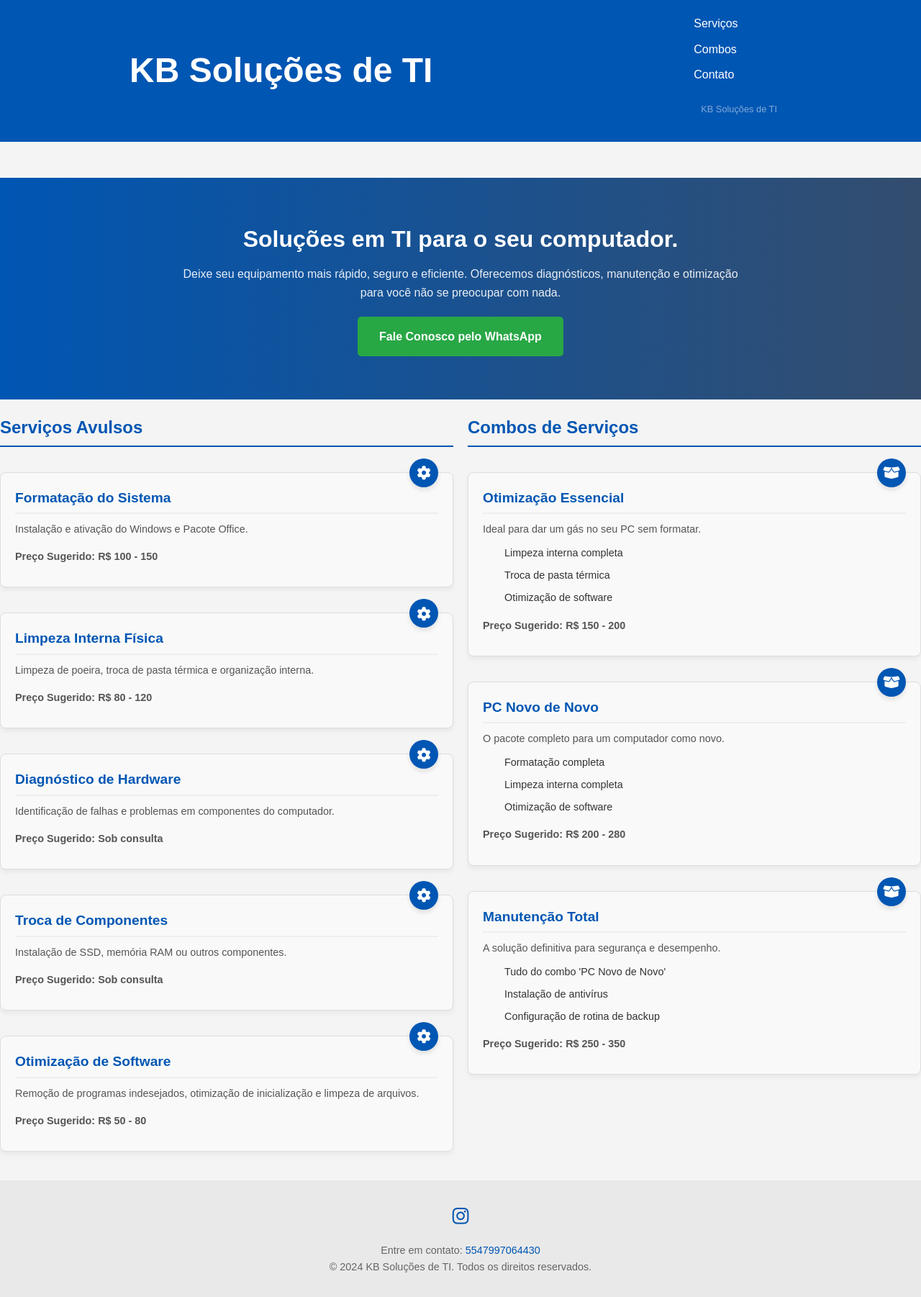
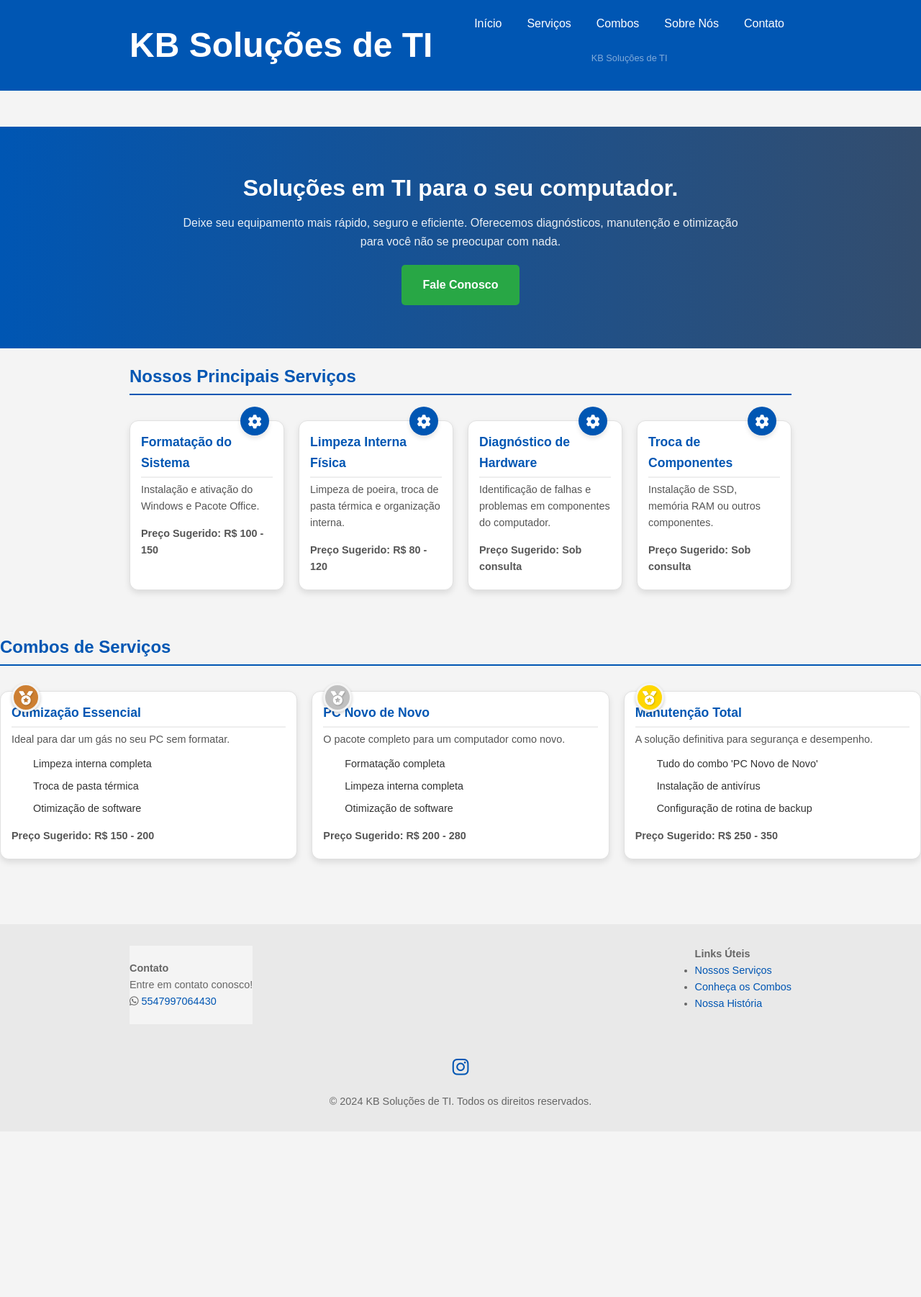
Before and after one commit to eukevinbruno/autonomo, a Flask app: page / in a window 1280 px wide. Shown: the whole page at 72% size. After the commit the page ends 1538 px from the top, so only its background shows below. Run offline with Flask 3, Linux system fonts and the light colour scheme.

Commit message:
Organização do código

```diff
--- a/app.py
+++ b/app.py
@@ -2,7 +2,6 @@
 # Importações#
 # =====================#
 from flask import Flask, render_template
-from config import CONFIGURACOES_DO_NEGOCIO, SERVICOS_INDIVIDUAIS, COMBOS_DE_SERVICOS
 
 
 # =====================#
@@ -11,6 +10,10 @@ from config import CONFIGURACOES_DO_NEGOCIO, SERVICOS_INDIVIDUAIS, COMBOS_DE_SER
 
 # Cria uma instância da aplicação Flask.
 app = Flask(__name__)
+
+# Importa os dados dinâmicos do config.py
+from config import CONFIGURACOES_DO_NEGOCIO, SERVICOS_INDIVIDUAIS, COMBOS_DE_SERVICOS
+
 
 # =====================#
 # Roteamento de Páginas#
@@ -21,8 +24,6 @@ app = Flask(__name__)
 def pagina_inicial():
     '''
     Renderiza a página inicial do site.
-
-    Passa os dados dinâmicos do negócio, serviços e combos para o template.
 
     Retorna:
         Renderiza o template 'index.html' com as variáveis de contexto.
@@ -35,12 +36,68 @@ def pagina_inicial():
         combos=COMBOS_DE_SERVICOS
     )
 
+# Rota para a página de serviços.
+@app.route('/servicos')
+def pagina_servicos():
+    '''
+    Renderiza a página dedicada a todos os serviços.
+
+    Retorna:
+        Renderiza o template 'servicos.html' com as variáveis de contexto.
+    '''
+    return render_template(
+        'servicos.html',
+        configuracoes=CONFIGURACOES_DO_NEGOCIO,
+        servicos=SERVICOS_INDIVIDUAIS
+    )
+
+# Rota para a página de combos.
+@app.route('/combos')
+def pagina_combos():
+    '''
+    Renderiza a página dedicada aos combos.
+
+    Retorna:
+        Renderiza o template 'combos.html' com as variáveis de contexto.
+    '''
+    return render_template(
+        'combos.html',
+        configuracoes=CONFIGURACOES_DO_NEGOCIO,
+        combos=COMBOS_DE_SERVICOS
+    )
+
+# Rota para a página "Sobre Nós".
+@app.route('/sobre')
+def pagina_sobre():
+    '''
+    Renderiza a página "Sobre Nós" com informações do negócio.
+
+    Retorna:
+        Renderiza o template 'sobre.html' com as variáveis de contexto.
+    '''
+    return render_template(
+        'sobre.html',
+        configuracoes=CONFIGURACOES_DO_NEGOCIO
+    )
+
+# Rota para a página de contato.
+@app.route('/contato')
+def pagina_contato():
+    '''
+    Renderiza a página de contato com um formulário simples.
+
+    Retorna:
+        Renderiza o template 'contato.html' com as variáveis de contexto.
+    '''
+    return render_template(
+        'contato.html',
+        configuracoes=CONFIGURACOES_DO_NEGOCIO
+    )
 
 # =====================#
 # Execução Principal#
 # =====================#
 
 # Executa o servidor de desenvolvimento do Flask.
-# O modo de debug é ativado para facilitar o desenvolvimento.
 if __name__ == '__main__':
     app.run(debug=True)
--- a/config.py
+++ b/config.py
@@ -63,6 +63,7 @@ COMBOS_DE_SERVICOS = [
             "Otimização de software"
         ],
         "preco_sugerido": "R$ 150 - 200",
+        "nivel_do_combo": 1
     },
     {
         "nome_do_combo": "PC Novo de Novo",
@@ -73,6 +74,7 @@ COMBOS_DE_SERVICOS = [
             "Otimização de software"
         ],
         "preco_sugerido": "R$ 200 - 280",
+        "nivel_do_combo": 2
     },
     {
         "nome_do_combo": "Manutenção Total",
@@ -83,5 +85,6 @@ COMBOS_DE_SERVICOS = [
             "Configuração de rotina de backup"
         ],
         "preco_sugerido": "R$ 250 - 350",
+        "nivel_do_combo": 3
     },
 ]
--- a/static/css/estilos.css
+++ b/static/css/estilos.css
@@ -12,7 +12,7 @@ body {
     line-height: 1.6;
     background-color: #f4f4f4;
     color: #333;
-    overflow-x: hidden; /* Garantia de que não haverá rolagem horizontal */
+    overflow-x: hidden;
 }
 
 .container {
@@ -75,23 +75,8 @@ body {
     justify-content: space-between;
 }
 
-.menu-overlay {
-    position: fixed;
-    top: 0;
-    left: 0;
-    width: 100%;
-    height: 100%;
-    background-color: rgba(0, 0, 0, 0.3);
-    z-index: 15;
-    display: none;
-}
-
 .menu-aberto .menu-de-navegacao {
     transform: translateX(0);
-}
-
-.menu-aberto .menu-overlay {
-    display: block;
 }
 
 .lista-de-links {
@@ -163,55 +148,63 @@ body {
 }
 
 .conteudo-principal {
-    padding-top: 30px;
-    padding-bottom: 20px;
+    padding: 30px 0;
 }
 
-.secao-servicos, .secao-combos {
+.secao-servicos, .secao-combos, .secao-sobre-nos, .secao-contato {
     background-color: #f4f4f4;
-    padding: 0;
+    padding: 20px 0;
     margin-bottom: 20px;
     border-radius: 0;
     box-shadow: none;
 }
+.secao-servicos h2, .secao-combos h2, .secao-sobre-nos h2, .secao-contato h2 {
+    color: #0056b3;
+    margin-bottom: 15px;
+    border-bottom: 2px solid #0056b3;
+    padding-bottom: 5px;
+    text-align: center;
+}
 
 /* Estilos para os Cartões de Serviço e Combo */
-.cards-container {
+/* Contêiner da grade de serviços */
+.cards-container-servicos {
     display: flex;
     flex-direction: column;
     gap: 15px;
     padding: 0 20px;
 }
 
-/* Estilos específicos para a rolagem horizontal */
+/* Estilos específicos para a rolagem horizontal dos combos */
 .cards-container-rolagem {
+    display: flex;
     flex-direction: row;
     overflow-x: auto;
     scroll-snap-type: x mandatory;
-    gap: 15px;
+    gap: 20px;
     padding: 0 20px 10px;
 }
-
 .cards-container-rolagem .cartao-combo {
     flex: 0 0 calc(100% - 40px);
     scroll-snap-align: start;
 }
 
-
+/* Estilização para o card de serviço e combo */
 .cartao-servico, .cartao-combo {
     position: relative;
-    background-color: #f9f9f9;
-    border: 1px solid #ddd;
-    border-radius: 8px;
-    padding: 20px;
-    box-shadow: 0 4px 6px rgba(0, 0, 0, 0.05);
+    background-color: #ffffff;
+    border: 1px solid #e0e0e0;
+    border-radius: 12px;
+    padding: 15px;
+    box-shadow: 0 4px 8px rgba(0, 0, 0, 0.1);
     transition: transform 0.3s, box-shadow 0.3s;
     margin-top: 20px;
+    height: auto;
 }
 
 .cartao-servico:hover, .cartao-combo:hover {
     transform: translateY(-5px);
-    box-shadow: 0 6px 12px rgba(0, 0, 0, 0.1);
+    box-shadow: 0 8px 16px rgba(0, 0, 0, 0.15);
 }
 
 .icone-cartao {
@@ -230,25 +223,17 @@ body {
     box-shadow: 0 4px 6px rgba(0,0,0,0.1);
 }
 
-.secao-servicos h2, .secao-combos h2 {
+.cartao-servico h3, .cartao-combo h3 {
+    font-size: 1.1em;
     color: #0056b3;
-    margin-bottom: 15px;
-    border-bottom: 2px solid #0056b3;
-    padding-bottom: 5px;
-    text-align: center;
-}
-
-.cartao-servico h3, .cartao-combo h3 {
-    font-size: 1.2em;
-    color: #0056b3;
-    margin-bottom: 10px;
+    margin-bottom: 5px;
     padding-bottom: 5px;
     border-bottom: 2px solid #eee;
 }
 
 .cartao-servico p, .cartao-combo p {
     font-size: 0.9em;
-    margin-bottom: 10px;
+    margin-bottom: 5px;
     color: #555;
 }
 
@@ -274,12 +259,169 @@ body {
     margin-top: 15px;
 }
 
+/* Estilos para o badge de medalha */
+.badge-medalha {
+    position: absolute;
+    top: -12px; /* Ajusta a posição para que fique sobre o card */
+    left: 15px;
+    width: 40px;
+    height: 40px;
+    border-radius: 50%;
+    border: 3px solid #f4f4f4; /* Adiciona uma borda para destacar a medalha */
+    display: flex;
+    align-items: center;
+    justify-content: center;
+    color: white;
+    font-size: 1.2em;
+    box-shadow: 0 2px 4px rgba(0,0,0,0.2);
+}
+
+.badge-medalha .fa-medal {
+    text-shadow: 1px 1px 2px rgba(0,0,0,0.2);
+}
+/* Cores das medalhas */
+.nivel-1 { background-color: #cd7f32; /* Bronze */ }
+.nivel-2 { background-color: #c0c0c0; /* Prata */ }
+.nivel-3 { background-color: #ffd700; /* Ouro */ }
+
+/* Estilos da seção "Sobre Nós" */
+.secao-sobre-nos p {
+    margin-bottom: 15px;
+    line-height: 1.8;
+    color: #555;
+}
+.secao-sobre-nos h3 {
+    color: #0056b3;
+    margin-top: 30px;
+    margin-bottom: 10px;
+    border-bottom: 2px solid #eee;
+    padding-bottom: 5px;
+}
+.secao-sobre-nos .lista-de-valores {
+    list-style: none;
+    padding: 0;
+    display: flex;
+    flex-wrap: wrap;
+    gap: 15px;
+}
+.secao-sobre-nos .lista-de-valores li {
+    background-color: #e9e9e9;
+    padding: 10px 15px;
+    border-radius: 5s;
+    display: flex;
+    align-items: center;
+    gap: 8px;
+    font-weight: bold;
+    color: #555;
+    flex: 1 1 45%;
+}
+.secao-sobre-nos .lista-de-valores i {
+    color: #0056b3;
+}
+
+/* Estilos da seção de contato */
+.formulario-de-contato {
+    background-color: #f9f9f9;
+    padding: 20px;
+    border-radius: 8px;
+    box-shadow: 0 2px 4px rgba(0,0,0,0.05);
+}
+
+.campo-de-formulario {
+    margin-bottom: 15px;
+}
+
+.campo-de-formulario label {
+    display: block;
+    margin-bottom: 5px;
+    font-weight: bold;
+    color: #555;
+}
+
+.campo-de-formulario input,
+.campo-de-formulario textarea {
+    width: 100%;
+    padding: 10px;
+    border: 1px solid #ccc;
+    border-radius: 4px;
+    font-size: 1em;
+    font-family: Arial, sans-serif;
+}
+
+.campo-de-formulario textarea {
+    resize: vertical;
+}
+
+.bt-enviar-formulario {
+    width: 100%;
+    padding: 15px;
+    background-color: #0056b3;
+    color: white;
+    border: none;
+    border-radius: 5px;
+    font-size: 1.1em;
+    font-weight: bold;
+    cursor: pointer;
+    transition: background-color 0.3s;
+}
+
+.bt-enviar-formulario:hover {
+    background-color: #004a99;
+}
+
+.info-contato-rodape {
+    margin-top: 30px;
+    text-align: center;
+    font-size: 1em;
+}
+
+.info-contato-rodape h3 {
+    color: #0056b3;
+    margin-bottom: 10px;
+}
+.info-contato-rodape p {
+    margin-bottom: 8px;
+}
+.info-contato-rodape i {
+    color: #0056b3;
+    margin-right: 5px;
+}
+
+/* Estilos do rodapé */
 .rodape {
     text-align: center;
     font-size: 0.9em;
     color: #666;
-    padding: 30px 0;
+    padding: 30px 20px;
     background-color: #e9e9e9;
+}
+
+.rodape .secoes-do-rodape {
+    display: flex;
+    flex-direction: column;
+    gap: 20px;
+    margin-bottom: 20px;
+    text-align: center;
+}
+
+.rodape .secoes-do_rodape h4 {
+    color: #0056b3;
+    margin-bottom: 10px;
+}
+
+.rodape .secoes-do_rodape ul {
+    list-style: none;
+    padding: 0;
+}
+
+.rodape .secoes-do_rodape a {
+    color: #555;
+    text-decoration: none;
+    transition: color 0.3s;
+}
+
+.rodape .secoes-do_rodape a:hover {
+    color: #007bff;
 }
 
 .rodape a {
@@ -310,7 +452,7 @@ body {
         justify-content: space-between;
     }
 
-    .bt-menu-sanduiche, .menu-overlay {
+    .bt-menu-sanduiche {
         display: none;
     }
 
@@ -331,6 +473,7 @@ body {
     }
 
     .lista-de-links {
+        display: flex;
         flex-direction: row;
         gap: 15px;
     }
@@ -341,37 +484,52 @@ body {
     }
 
     .conteudo-principal {
-        display: grid;
-        grid-template-columns: 1fr 1fr;
-        gap: 20px;
         padding-top: 50px;
+        padding-bottom: 50px;
     }
 
-    .secao-servicos h2, .secao-combos h2 {
+    .secao-servicos h2, .secao-combos h2, .secao-sobre-nos h2, .secao-contato h2 {
         text-align: left;
     }
 
-    .secao-servicos .cards-container, .secao-combos .cards-container {
-        display: flex;
-        flex-direction: column;
-        gap: 15px;
+    .secao-servicos .cards-container-servicos {
+        display: grid;
+        grid-template-columns: repeat(4, 1fr);
+        gap: 20px;
         padding: 0;
     }
 
-    .cards-container-rolagem {
-        flex-direction: column;
+    .secao-combos .cards-container-rolagem {
+        display: grid;
+        grid-template-columns: 1fr 1fr 1fr;
+        gap: 20px;
         overflow-x: visible;
         scroll-snap-type: none;
         padding: 0;
-        margin: 0;
-        gap: 15px;
     }
 
     .cards-container-rolagem .cartao-combo {
+        flex-basis: auto;
         width: auto;
     }
 
-    .secao-apresentacao {
-        grid-column: span 2;
+    .secao-sobre-nos .lista-de-valores {
+        flex-wrap: nowrap;
+        gap: 20px;
+    }
+    .secao-sobre-nos .lista-de-valores li {
+        flex: 1;
+    }
+
+    .rodape .secoes-do-rodape {
+        flex-direction: row;
+        justify-content: space-between;
+        text-align: left;
+    }
+    .secao-links-uteis {
+        order: 2;
+    }
+    .secao-contato {
+        order: 1;
     }
 }
--- a/static/js/menu.js
+++ b/static/js/menu.js
@@ -6,51 +6,40 @@ document.addEventListener('DOMContentLoaded', function() {
     'Adiciona um ouvinte de evento para o carregamento completo do DOM.'
 
     // Obtém os elementos do DOM
-    const botaoMenu = document.querySelector('.bt-menu-sanduiche');
-    const menuNavegacao = document.getElementById('menu-navegacao');
-    const menuOverlay = document.querySelector('.menu-overlay');
-    const linksDoMenu = menuNavegacao.querySelectorAll('a');
+    const Bt_menu_sanduiche = document.querySelector('.bt-menu-sanduiche');
+    const Menu_de_navegacao = document.getElementById('menu-navegacao');
+    const Overlay_do_menu = document.querySelector('.menu-overlay');
+    const Links_do_menu = Menu_de_navegacao.querySelectorAll('a');
 
     // Função para fechar o menu
-    function FecharMenu() {
+    function Fechar_menu() {
         'Remove as classes necessárias para ocultar o menu e o overlay.'
         document.body.classList.remove('menu-aberto');
-        botaoMenu.setAttribute('aria-expanded', 'false');
+        Bt_menu_sanduiche.setAttribute('aria-expanded', 'false');
     }
 
-    // Adiciona um evento de clique ao botão para abrir o menu
-    botaoMenu.addEventListener('click', function() {
+    // Função para abrir o menu
+    function Abrir_menu() {
         'Adiciona as classes necessárias para exibir o menu e o overlay.'
         document.body.classList.add('menu-aberto');
-        this.setAttribute('aria-expanded', 'true');
-    });
+        Bt_menu_sanduiche.setAttribute('aria-expanded', 'true');
+    }
+
+    // Adiciona evento de clique para abrir o menu
+    Bt_menu_sanduiche.addEventListener('click', Abrir_menu);
 
     // Adiciona eventos de clique para fechar o menu
-    menuOverlay.addEventListener('click', FecharMenu);
+    Overlay_do_menu.addEventListener('click', Fechar_menu);
 
     // Adiciona evento de clique em cada link do menu para fechar o painel e navegar.
-    linksDoMenu.forEach(link => {
-        link.addEventListener('click', function(event) {
-            'Fecha o menu e garante que a navegação para a âncora ocorra.'
-
-            // Obtém o destino da âncora (ex: "#servicos")
-            const destino_ancora = this.getAttribute('href');
-
-            // Fecha o menu primeiro
-            FecharMenu();
-
-            // Espera a transição do menu terminar antes de rolar a página
-            setTimeout(function() {
-                // Navega para a âncora
-                window.location.href = destino_ancora;
-            }, 300); // 300ms, o mesmo tempo da transição CSS
-        });
+    Links_do_menu.forEach(link => {
+        link.addEventListener('click', Fechar_menu);
     });
 
     // Fecha o menu ao redimensionar a tela para desktop
     window.addEventListener('resize', function() {
         if (window.innerWidth > 600 && document.body.classList.contains('menu-aberto')) {
-            FecharMenu();
+            Fechar_menu();
         }
     });
 });
--- a/templates/base.html
+++ b/templates/base.html
@@ -13,14 +13,16 @@
             <button class="bt-menu-sanduiche" aria-expanded="false" aria-controls="menu-navegacao">
                 <i class="fa-solid fa-bars"></i>
             </button>
-            <a href="/" class="link-logo">
+            <a href="{{ url_for('pagina_inicial') }}" class="link-logo">
                 <h1 class="titulo-principal">{{ configuracoes.nome_da_empresa }}</h1>
             </a>
             <nav id="menu-navegacao" class="menu-de-navegacao">
                 <ul class="lista-de-links">
-                    <li><a href="{{ url_for('pagina_inicial') }}#servicos" class="link-de-navegacao">Serviços</a></li>
-                    <li><a href="{{ url_for('pagina_inicial') }}#combos" class="link-de-navegacao">Combos</a></li>
-                    <li><a href="https://wa.me/{{ configuracoes.contato_whatsapp }}" class="link-de-navegacao">Contato</a></li>
+                    <li><a href="{{ url_for('pagina_inicial') }}" class="link-de-navegacao">Início</a></li>
+                    <li><a href="{{ url_for('pagina_servicos') }}" class="link-de-navegacao">Serviços</a></li>
+                    <li><a href="{{ url_for('pagina_combos') }}" class="link-de-navegacao">Combos</a></li>
+                    <li><a href="{{ url_for('pagina_sobre') }}" class="link-de-navegacao">Sobre Nós</a></li>
+                    <li><a href="{{ url_for('pagina_contato') }}" class="link-de-navegacao">Contato</a></li>
                 </ul>
                 <div class="nome-no-menu-rodape">
                     {{ configuracoes.nome_da_empresa }}
@@ -29,8 +31,6 @@
         </div>
     </header>
 
-    <div class="menu-overlay" aria-label="Fechar Menu"></div>
-
     <main class="conteudo-principal">
         {% block conteudo %}
         {% endblock %}
@@ -38,10 +38,24 @@
 
     <footer class="rodape">
         <div class="container">
+            <div class="secoes-do-rodape">
+                <div class="secao-links-uteis">
+                    <h4>Links Úteis</h4>
+                    <ul>
+                        <li><a href="{{ url_for('pagina_servicos') }}">Nossos Serviços</a></li>
+                        <li><a href="{{ url_for('pagina_combos') }}">Conheça os Combos</a></li>
+                        <li><a href="{{ url_for('pagina_sobre') }}">Nossa História</a></li>
+                    </ul>
+                </div>
+                <div class="secao-contato">
+                    <h4>Contato</h4>
+                    <p>Entre em contato conosco!</p>
+                    <p><i class="fa-brands fa-whatsapp"></i> <a href="https://wa.me/{{ configuracoes.contato_whatsapp }}">{{ configuracoes.contato_whatsapp }}</a></p>
+                </div>
+            </div>
             <div class="links-sociais">
-                <a href="https://www.instagram.com/eukevinbruno/" target="_blank" aria-label="Instagram"><i class="fa-brands fa-instagram"></i></a>
+                <a href="https://www.instagram.com/{{ configuracoes.contato_instagram | replace('@', '') }}/" target="_blank" aria-label="Instagram"><i class="fa-brands fa-instagram"></i></a>
             </div>
-            <p>Entre em contato: <a href="https://wa.me/{{ configuracoes.contato_whatsapp }}">{{ configuracoes.contato_whatsapp }}</a></p>
             <p>&copy; 2024 {{ configuracoes.nome_da_empresa }}. Todos os direitos reservados.</p>
         </div>
     </footer>
--- a/templates/index.html
+++ b/templates/index.html
@@ -1,7 +1,7 @@
 {% extends 'base.html' %}
 
 {% block titulo %}
-    {{ configuracoes.nome_da_empresa }} | Home
+    {{ configuracoes.nome_da_empresa }} | Início
 {% endblock %}
 
 {% block conteudo %}
@@ -9,14 +9,15 @@
     <div class="hero-conteudo">
         <h2 class="slogan">Soluções em TI para o seu computador.</h2>
         <p class="descricao-hero">Deixe seu equipamento mais rápido, seguro e eficiente. Oferecemos diagnósticos, manutenção e otimização para você não se preocupar com nada.</p>
-        <a href="https://wa.me/{{ configuracoes.contato_whatsapp }}" target="_blank" class="bt-chamada-principal">Fale Conosco pelo WhatsApp</a>
+        <a href="{{ url_for('pagina_contato') }}" class="bt-chamada-principal">Fale Conosco</a>
     </div>
 </section>
 
 <section class="secao-servicos" id="servicos">
-    <h2>Serviços Avulsos</h2>
-    <div class="cards-container">
-        {% for servico in servicos %}
+    <div class="container">
+        <h2>Nossos Principais Serviços</h2>
+        <div class="cards-container-servicos">
+            {% for servico in servicos[:4] %}
             <article class="cartao-servico">
                 <div class="icone-cartao"><i class="fa-solid fa-gear"></i></div>
                 <h3>{{ servico.nome_do_servico }}</h3>
@@ -25,14 +26,17 @@
             </article>
             {% endfor %}
         </div>
+    </div>
 </section>
 
 <section class="secao-combos" id="combos">
     <h2>Combos de Serviços</h2>
-    <div class="cards-container cards-container-rolagem">
+    <div class="cards-container-rolagem">
         {% for combo in combos %}
         <article class="cartao-combo">
-            <div class="icone-cartao"><i class="fa-solid fa-box-open"></i></div>
+            <span class="badge-medalha nivel-{{ combo.nivel_do_combo }}">
+                <i class="fa-solid fa-medal"></i>
+            </span>
             <h3>{{ combo.nome_do_combo }}</h3>
             <p>{{ combo.descricao_do_combo }}</p>
             <ul>
```
Also changed, not shown: templates/combos.html (added, +28 -0 lines), templates/contato.html (added, +36 -0 lines), templates/servicos.html (added, +23 -0 lines), templates/sobre.html (added, +23 -0 lines). Lines whose indentation alone changed are shown as unchanged.
